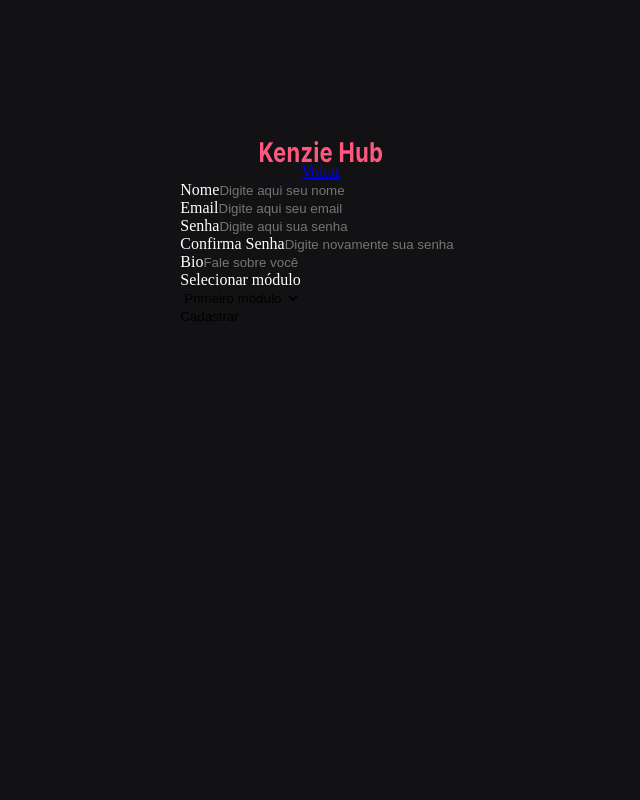
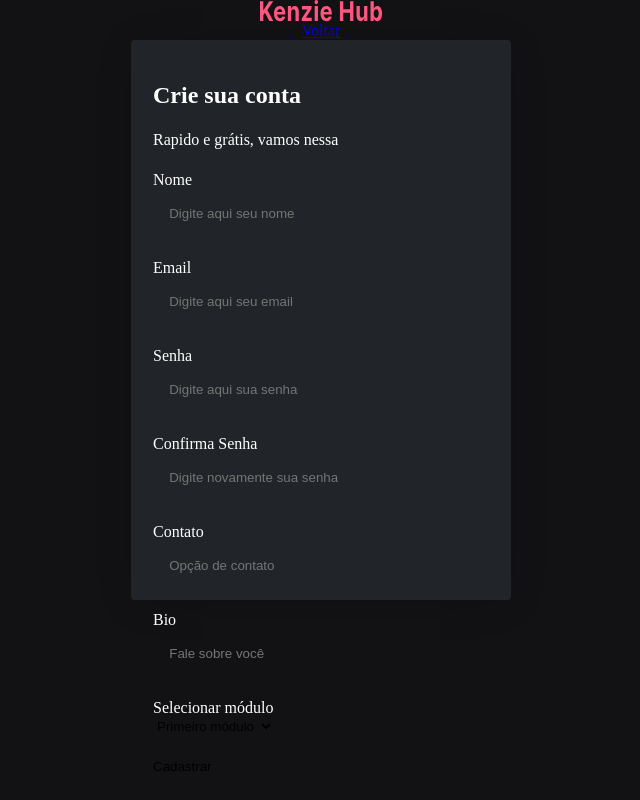
Before and after one commit to Kenzie-Academy-Brasil-Developers/Kenziehub-edu95208, a React (Vite) app: page /Register in a window 1280 px wide. Shown: the whole page, without its empty margins (319-959 px from the left). Built offline with nearby package versions, Linux system fonts and the light colour scheme.

Commit message:
add_alguns_styles

```diff
--- a/src/Componentes/FormCadst/index.jsx
+++ b/src/Componentes/FormCadst/index.jsx
@@ -2,7 +2,10 @@ import { useForm } from "react-hook-form";
 import { Input } from "../input";
 import { zodResolver } from "@hookform/resolvers/zod";
 import { registerFormSchema } from "./registerForm.schema";
-import {api} from "../../services/api"
+import { api } from "../../services/api"
+import { useState } from "react";
+import { useNavigate } from "react-router-dom";
+import style from "./style.module.scss"
 
 
 
@@ -11,23 +14,39 @@ export const FormCadst = () => {
         resolver: zodResolver(registerFormSchema),
     });
 
+    const navigate = useNavigate();
+
+    const [loading, setLoading] = useState(false);
+    const [toDolist, setDoList] = useState("");
     const userRegister = async (pay) => {
         console.log(pay)
-        try{
-         await api.post("/users", pay);
-         alert("ok")
-        }catch (error){
+
+        try {
+            setLoading(true)
+           const {data}= await api.post("/users", pay);
+           console.log(data);
+            navigate("/");
+
+        } catch (error) {
             console.log(error);
-        };
+            if (error.response?.data === "") {
+                alert("error")
+            }
+        } finally {
+            setLoading(false)
+        }
 
     };
 
-    const submit =  (pay) => {
-        userRegister(pay);
+    const submit = (pay) => {
+       /* console.log(pay)*/
+       userRegister(pay);
     };
 
     return (
-        <form onSubmit={handleSubmit(submit)}>
+        <form className={style.formCardt} onSubmit={handleSubmit(submit)}>
+            <h2>Crie sua conta</h2>
+            <p>Rapido e grátis, vamos nessa</p>
 
             <Input
                 label="Nome"
@@ -59,10 +78,19 @@ export const FormCadst = () => {
             <Input
                 label="Confirma Senha"
                 type="password"
-                id="senha"
+                id="senhaPassoword"
                 placeholder="Digite novamente sua senha"
                 {...register("confirmpassword")}
                 error={errors.confirmpassword}
+            />
+
+            <Input
+                label="Contato"
+                type="text"
+                id="contact"
+                placeholder="Opção de contato"
+                error={errors.contact}
+                {...register("contact")}
             />
 
 
@@ -71,13 +99,13 @@ export const FormCadst = () => {
                 type="text"
                 id="name"
                 placeholder="Fale sobre você"
-                error={errors.text}
-                {...register("text")}
+                error={errors.bio}
+                {...register("bio")}
             />
 
             <div>
                 <p>Selecionar módulo</p>
-                <select id="title" type="text" error={errors.status} {...register("status")}>
+                <select id="title" type="text" error={errors.course_module} {...register("course_module")}>
                     <option id="title" type="text" value="Basíco">Primeiro módulo</option>
                     <option id="title" type="text" value="intermediário">Segundo módulo</option>
                     <option id="title" type="text" value="Avançado"  >Terceiro módulo</option>
@@ -85,7 +113,7 @@ export const FormCadst = () => {
                 </select>
             </div>
             <div>
-                <button type="submit">Cadastrar</button>
+                <button type="submit" disabled={loading} >Cadastrar</button>
             </div>
 
         </form>
--- a/src/Componentes/FormCadst/registerForm.schema.js
+++ b/src/Componentes/FormCadst/registerForm.schema.js
@@ -20,10 +20,12 @@ const registerFormSchema = z.object(
         confirmpassword: z
             .string()
             .min(8, "Confirme sua senha."),
-        text:z
+        contact: z
+            .string(),
+        bio:z
         .string()
         .min(1, "Campo Obrigatório."),
-        status: z
+        course_module: z
         .string()
         .min(1, "Campo Obrigatório."),
 
--- /dev/null
+++ b/src/Componentes/FormCadst/style.module.scss
@@ -0,0 +1,22 @@
+.formCardt {
+    border-radius: 4px;
+    background: var(--Grey-3, #212529);
+    box-shadow: 0px 4px 40px -10px rgba(0, 0, 0, 0.25);
+
+    display: inline-flex;
+    width: 100%;
+    height: 35rem;
+    padding: 42px 22px;
+    flex-direction: column;
+    align-items: baseline;
+    gap: 22px;
+
+    & input {
+        display: flex;
+        width: 21rem;
+        height: 3rem;
+        padding: 0px 16.243px;
+        align-items: center;
+        gap: 1rem;
+    }
+}
--- a/src/Componentes/FormLogin/index.jsx
+++ b/src/Componentes/FormLogin/index.jsx
@@ -1,8 +1,10 @@
 import { useForm } from "react-hook-form";
 import { Input } from "../input";
-import { Link } from "react-router-dom";
+import { Link, useNavigate } from "react-router-dom";
 import { zodResolver } from "@hookform/resolvers/zod";
 import { LoginFormSchema } from "./LoginForm.schema";
+import { api } from "../../services/api";
+import { useState } from "react";
 
 
 
@@ -10,18 +12,39 @@ export const FormLogin = () => {
     const { register, handleSubmit, formState: { errors } } = useForm({
         resolver: zodResolver(LoginFormSchema),
     });
-    const submit = (pay) => {
 
-        console.log(pay);
+
+    const [loading, setLoading] = useState(false);
+
+    /*const navigate = useNavigate();*/
+
+    const userLogin = async (payLogin) => {
+   console.log(payLogin)
+    try{
+        setLoading(true);
+       const {data}= await api.post("sessions", payLogin);
+       console.log(data);
+    }catch (error){
+        console.log(error);
+
+        if(error.response?.data === ""){
+            alert("Invalida");
+        }
+    }finally {
+        setLoading(false);
+    };
+    };
+    const submit = (payLogin) => { console.log("cheguei")
+       userLogin(payLogin);
     };
 
     return (
         <form onSubmit={handleSubmit(submit)}>
-
+            <h2>Login</h2>
             <Input
                 label="Email"
                 type="text"
-                id="email"
+                id="1"
                 placeholder="informe seu email"
                 error={errors.email}
                 {...register("email")}
@@ -30,7 +53,7 @@ export const FormLogin = () => {
             <Input
                 label="Senha"
                 type="password"
-                id="senha"
+                id="2"
                 placeholder="informe sua senha"
                 error={errors.password}
                 {...register("password")}
@@ -38,7 +61,7 @@ export const FormLogin = () => {
 
 
             <div>
-                <button type="submit">Entrar</button>
+                <button type="submit" disabled={loading}>Entrar</button>
                 <Link to="/Register">Cadastre-se</Link>
             </div>
         </form>
--- a/src/pages/Login/index.jsx
+++ b/src/pages/Login/index.jsx
@@ -8,7 +8,7 @@ export const Login = () => {
         <main className={pageStyles.pageBox}>
             <div className="container sm">
                 <img src={Logo} alt="Logo Kenzie hub" />
-                <div className="">
+                <div >
                     <FormLogin />
                 </div>
             </div>
--- a/src/styles/container.scss
+++ b/src/styles/container.scss
@@ -6,7 +6,7 @@
     align-items: center;
     justify-content: center;
     flex-direction: column;
-    padding: 8.8rem 0rem 5.31rem 0rem;
+
 
     &.sm{
         max-width: 470px;
--- a/src/styles/globalStyles.scss
+++ b/src/styles/globalStyles.scss
@@ -28,4 +28,5 @@
 body{
     background: var(--Grey-4);
     color: var(--color);
+
 }
--- a/src/styles/modules/pagesBox.module.scss
+++ b/src/styles/modules/pagesBox.module.scss
@@ -2,7 +2,7 @@
     display: flex;
     align-items: center;
     justify-content: center;
-
+    vertical-align: baseline;
     width: 100%;
     min-width: 100vh;
 }
--- a/src/styles/reset.scss
+++ b/src/styles/reset.scss
@@ -18,11 +18,7 @@ button {
     border: none;
 }
 
-input {
-    background: transparent;
-    border: none;
-    border-radius: 0;
-}
+
 
 img {
     max-width: 100%;
```
